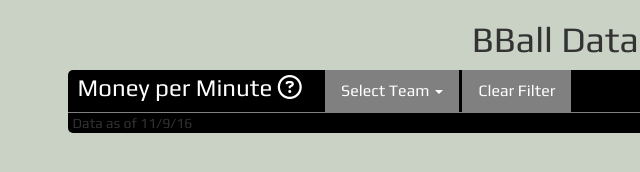
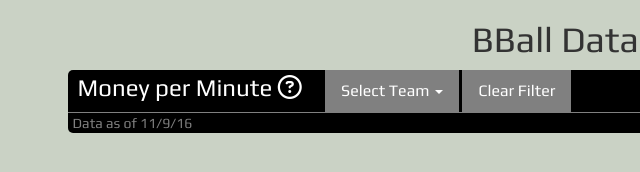
Before and after one commit to briancbarrow/node-capstone, a website: page public/index.html in a window 1280 px wide. Shown: the full height of the page, 54-694 px from the left. Drawn offline with nearby package versions, Linux system fonts and the light colour scheme; no server answers; a web font is replaced by a local one.

Commit message:
testing some things

```diff
--- a/public/css/main.less
+++ b/public/css/main.less
@@ -132,6 +132,7 @@ hr {
 
 #dataDate {
     padding-left: 5px;
+    color: #808080
 }
 
 button:focus {
```
Also changed, not shown: public/css/node-capstone.css, 1 other file.
